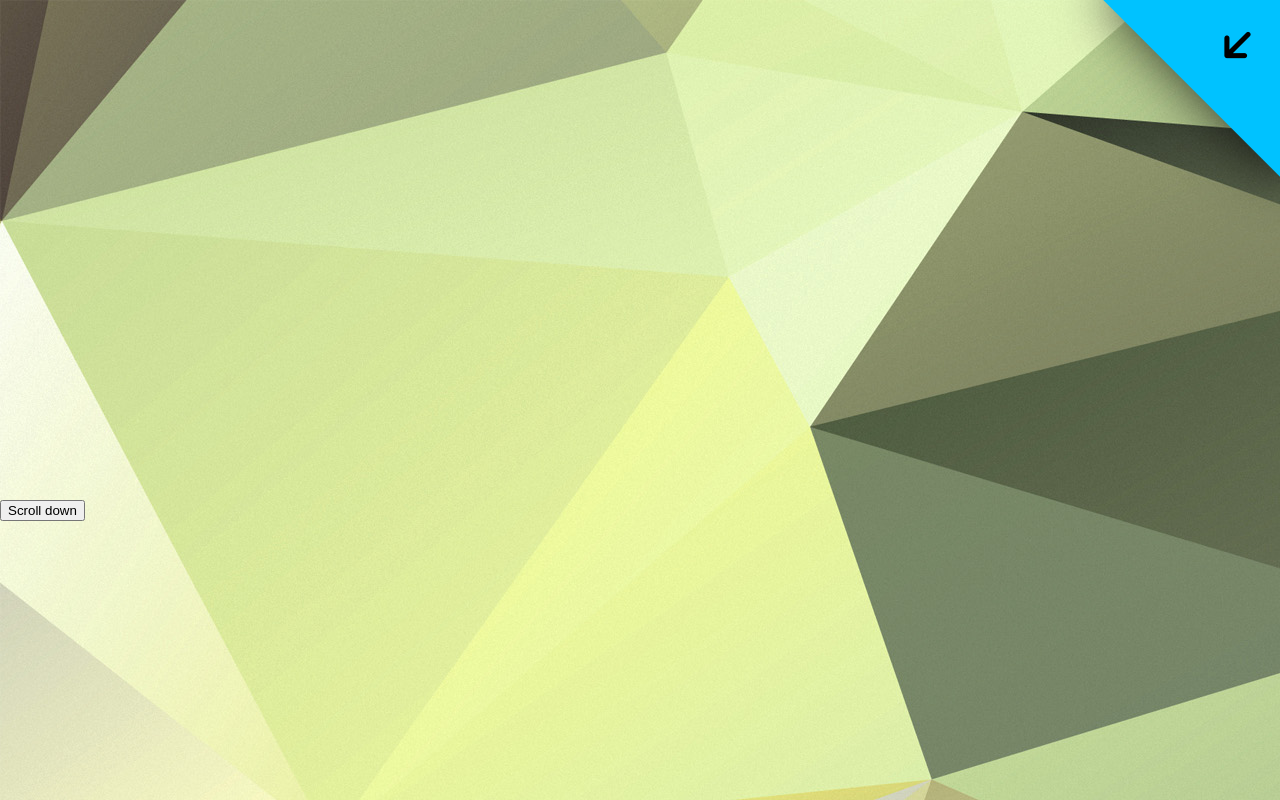
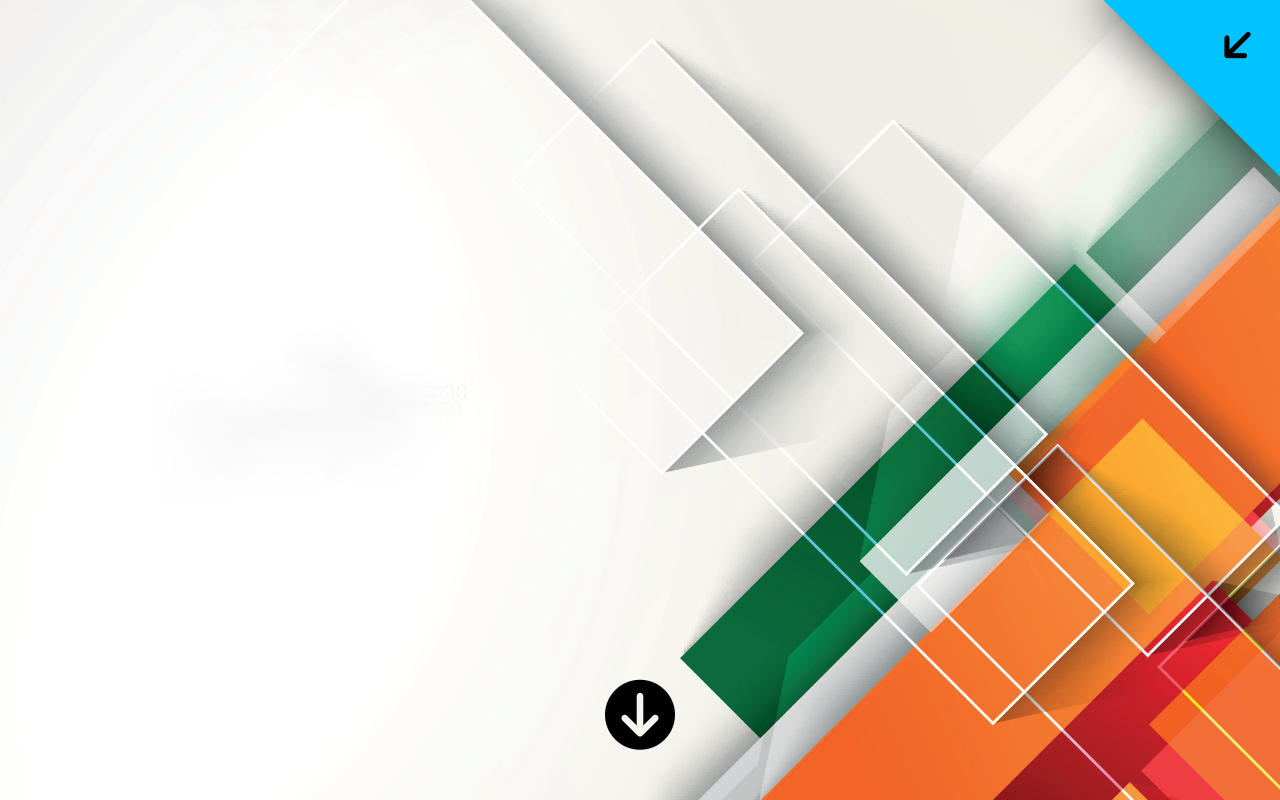
Before and after one commit to Herdu/portfolio2, a website: page index.html in a window 1280 px wide. Shown: the top 800 px of the page. Drawn offline with nearby package versions, Linux system fonts and the light colour scheme.

Commit message:
new bg, scroll overwriting removed.

```diff
--- a/index.html
+++ b/index.html
@@ -23,7 +23,9 @@
 </header>
 
 <section id="main">
-<button class="scrollDown">Scroll down</button>
+    <div class="invitation-container">
+        <i class="fa fa-arrow-circle-down" aria-hidden="true"></i>
+    </div>
 </section>
 <section id="costam">
 
--- a/script/main.js
+++ b/script/main.js
@@ -54,7 +54,7 @@ $('.menu-container > p').on("click", hideMenu);
 //*** SCROLL SECTION *************/
 
 
-
+/*
 var isScrolling = false;
 
 var myScrollEvent =  function(up){
--- a/style/main.scss
+++ b/style/main.scss
@@ -22,7 +22,7 @@ body {
   margin: 0;
 }
 section{
-  min-height: 130vh;
+  min-height: 100vh;
 }
 section:nth-child(odd){
   background-color: red;
@@ -32,6 +32,7 @@ header{
   position: fixed;
   top: 0;
   right: 0;
+  z-index: 20;
 
   .menu-hidden{
     position: absolute;
@@ -143,7 +144,25 @@ header{
 
 section[id=main]{
   background-color: blue;
-  background: url('../img/21.jpg');
+  background: url('../img/bg2.jpg');
+  background-size: cover;
+  position: relative;
+  text-align: center;
+  z-index: 1;
+
+  .invitation-container{
+    bottom: 100px;
+    width: 200px;
+    position: absolute;
+
+    bottom: 50px;
+    left: 50%;
+    transform: translate(-50%, 0);
+
+    .fa{
+      font-size: 70px;
+    }
+  }
 }
 
 
```
Also changed, not shown: img/bg2.jpg (added), style/main.css, 1 other file.
